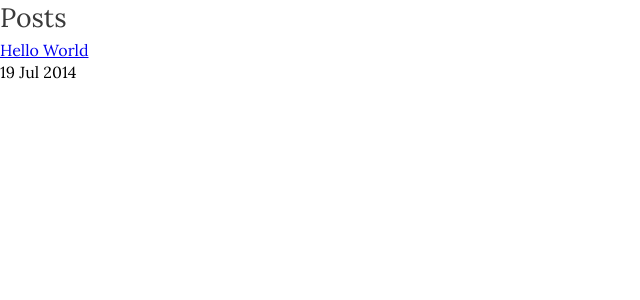
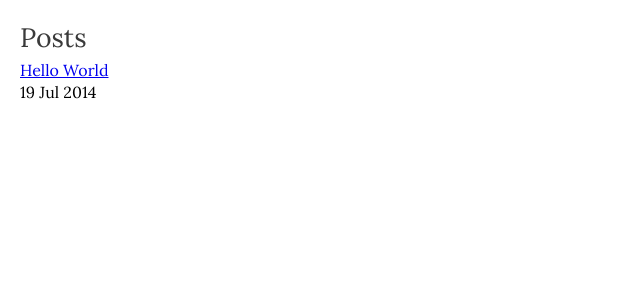
Before and after one commit to alextcone/alextcone.github.io, a Jekyll site: the page built from index.html, in a window 1280 px wide. Shown: the top 300 px of the page, without its empty margins (0-640 px from the left). Built offline with Jekyll 4.4.1, drawn with Linux system fonts in a browser that asks for light colours; Markdown is read by kramdown in place of the engine named in the settings.

Commit message:
simple box layout

```diff
--- a/css/master.css
+++ b/css/master.css
@@ -1,5 +1,6 @@
 /* Eric Meyer's Reset CSS v2.0 - http://cssreset.com */
 html,body,div,span,applet,object,iframe,h1,h2,h3,h4,h5,h6,p,blockquote,pre,a,abbr,acronym,address,big,cite,code,del,dfn,em,img,ins,kbd,q,s,samp,small,strike,strong,sub,sup,tt,var,b,u,i,center,dl,dt,dd,ol,ul,li,fieldset,form,label,legend,table,caption,tbody,tfoot,thead,tr,th,td,article,aside,canvas,details,embed,figure,figcaption,footer,header,hgroup,menu,nav,output,ruby,section,summary,time,mark,audio,video{border:0;font-size:100%;font:inherit;vertical-align:baseline;margin:0;padding:0}article,aside,details,figcaption,figure,footer,header,hgroup,menu,nav,section{display:block}body{line-height:1}ol,ul{list-style:none}blockquote,q{quotes:none}blockquote:before,blockquote:after,q:before,q:after{content:none}table{border-collapse:collapse;border-spacing:0}
+
 /* Typography lifted from Trent Walton, July 19, 2014 */
 body, #commentform textarea, #commentform input, #send, input#searchsubmit {
 	font: normal 100%/1.4 "Lora", Georgia, "Times New Roman", serif;
@@ -49,3 +50,15 @@
 ::selection {
 	background: #EE4938; color:#fff; text-shadow: none;
 }
+
+/* Layout */
+*, *:before, *:after {
+  -moz-box-sizing: border-box;
+  -webkit-box-sizing: border-box;
+  box-sizing: border-box;
+}
+
+.container {
+	width: 600px;
+	padding: 20px;
+}
```
